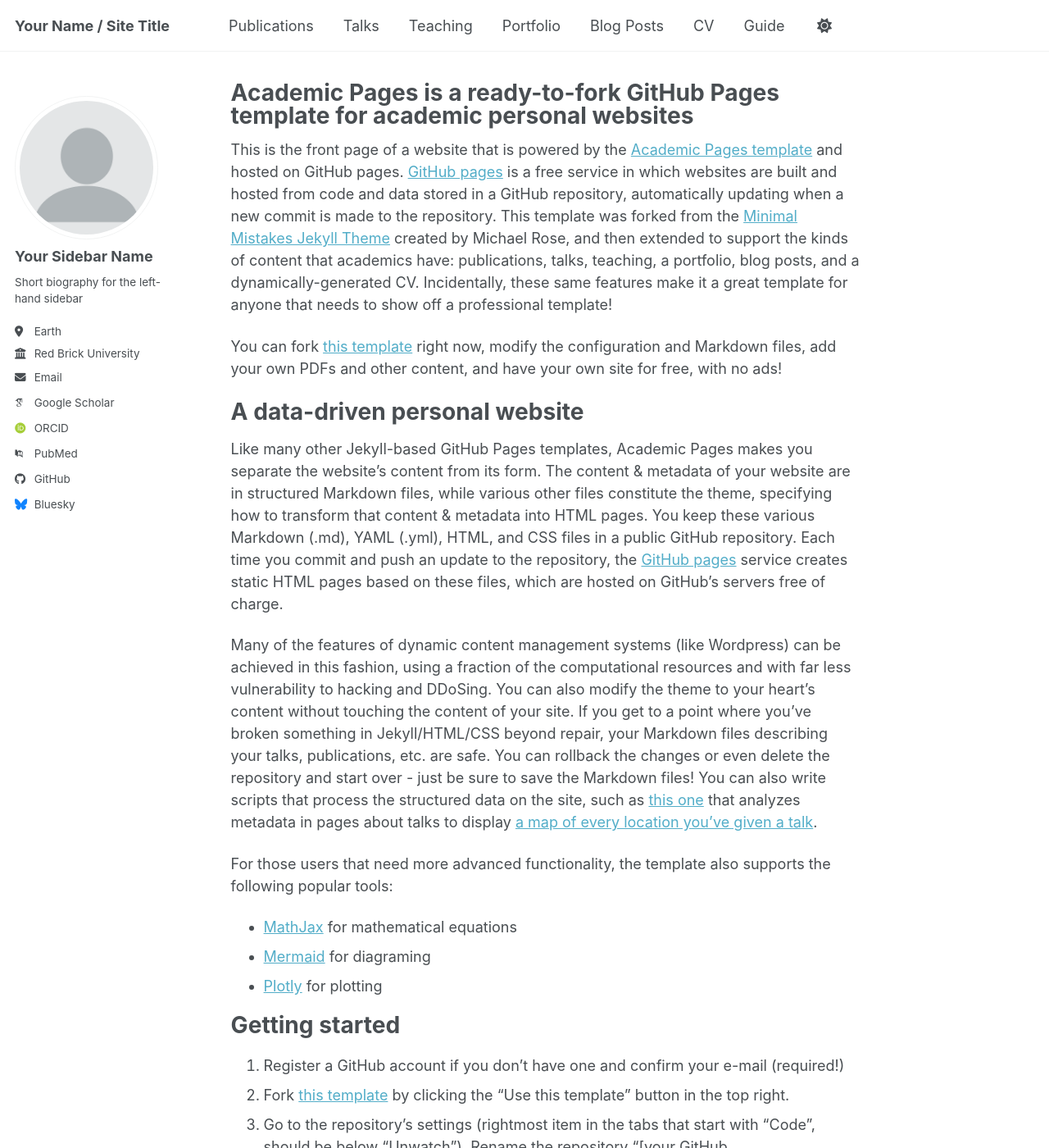
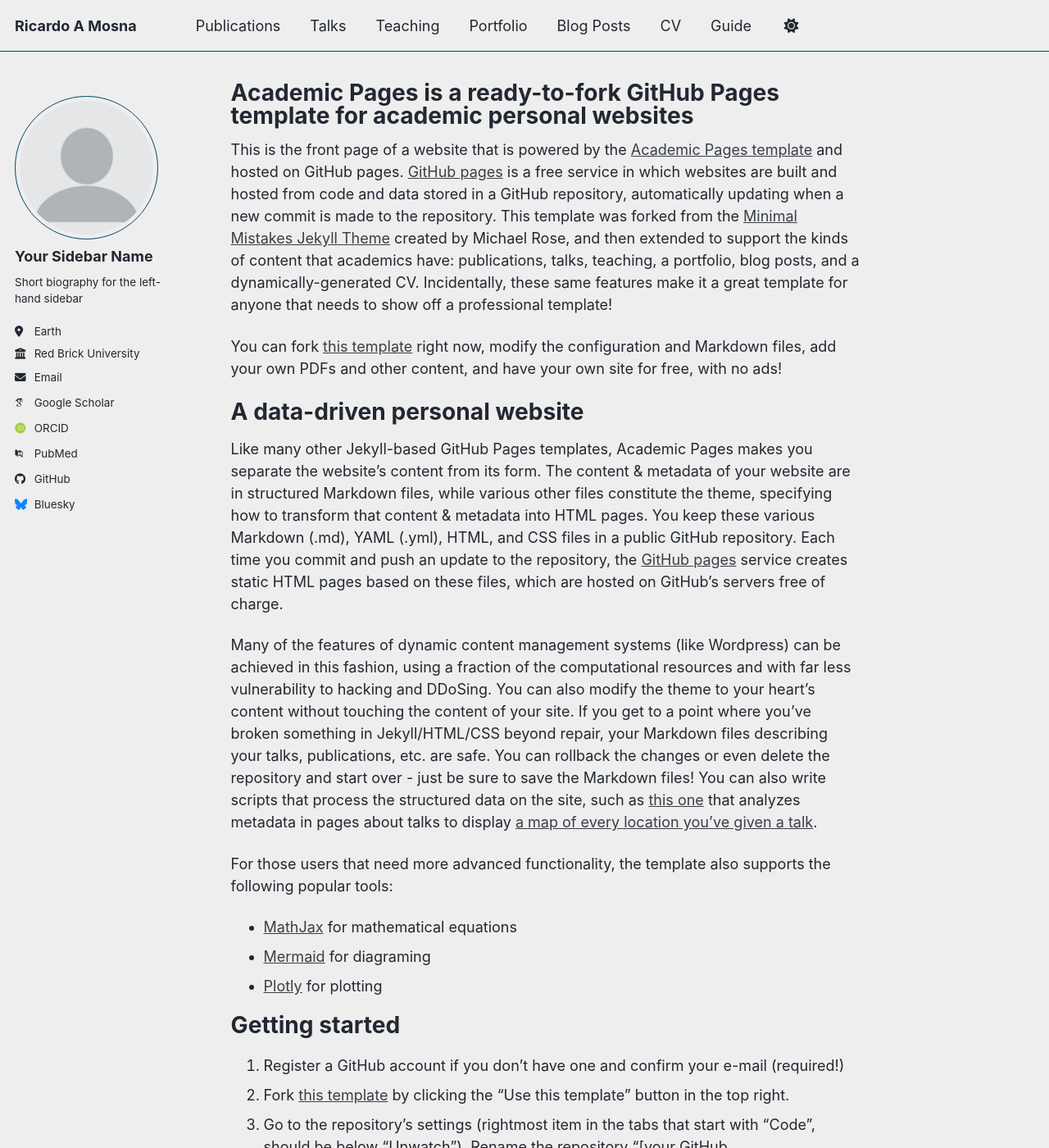
Before and after one commit to ricardomosna/ricardomosna.github.io, a Jekyll site: the page built from _pages/about.md, in a window 1280 px wide and 1400 px high. Shown: the whole window at 82% size. Built offline with Jekyll 4.4.1, drawn with Linux system fonts in a browser that asks for light colours; some web fonts are replaced; a script bundle is joined from its source files by our own code; library files that are not in the unit come from our copies; some of the changed text lies outside the part shown.

Commit message:
Update _config.yml

```diff
--- a/_config.yml
+++ b/_config.yml
@@ -8,12 +8,12 @@
 
 # Basic Site Settings
 locale                   : "en-US"
-site_theme               : "default" # Currently available options are "default", "air"
-title                    : "Your Name / Site Title"
+site_theme               : "air" # Currently available options are "default", "air"
+title                    : "Ricardo A Mosna"
 title_separator          : "-"
-name                     : &name "Your Name"
+name                     : &name "Ricardo A Mosna"
 description              : &description "Your Name's academic portfolio"   # Update this with a general description of your site, this is the default if not overridden by a page
-url                      : https://academicpages.github.io # The base hostname & protocol for your site e.g. "https://[your GitHub username].github.io",
+url                      : https://ricardomosna.github.io # The base hostname & protocol for your site e.g. "https://[your GitHub username].github.io",
                                                            # or if you already have some other page hosted on Github then use "https://[your GitHub username].github.io/[Your Repo Name]"
 baseurl                  : "" # the subpath of your site, e.g. "/blog"
 repository               : "academicpages/academicpages.github.io"
```
